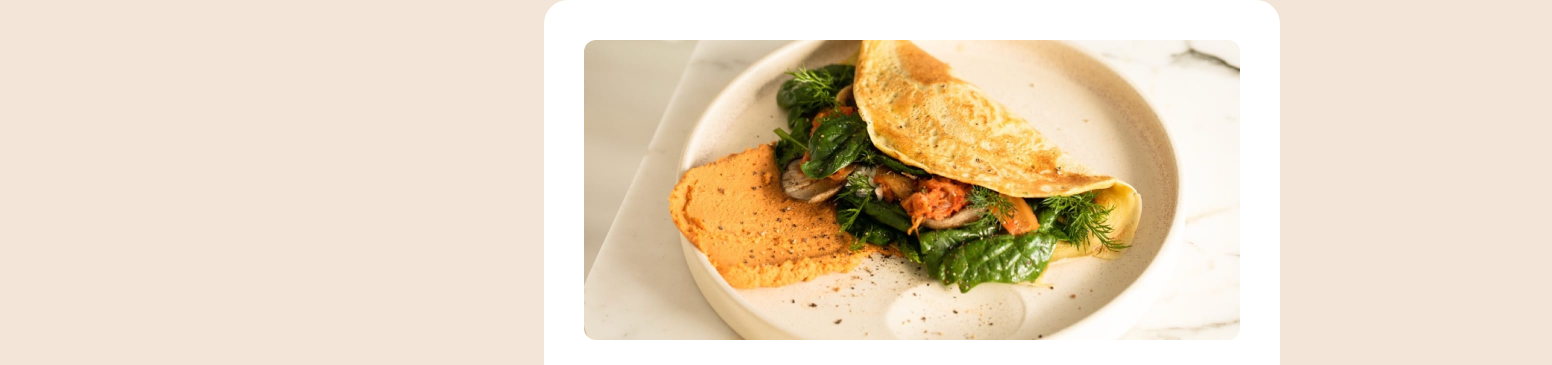
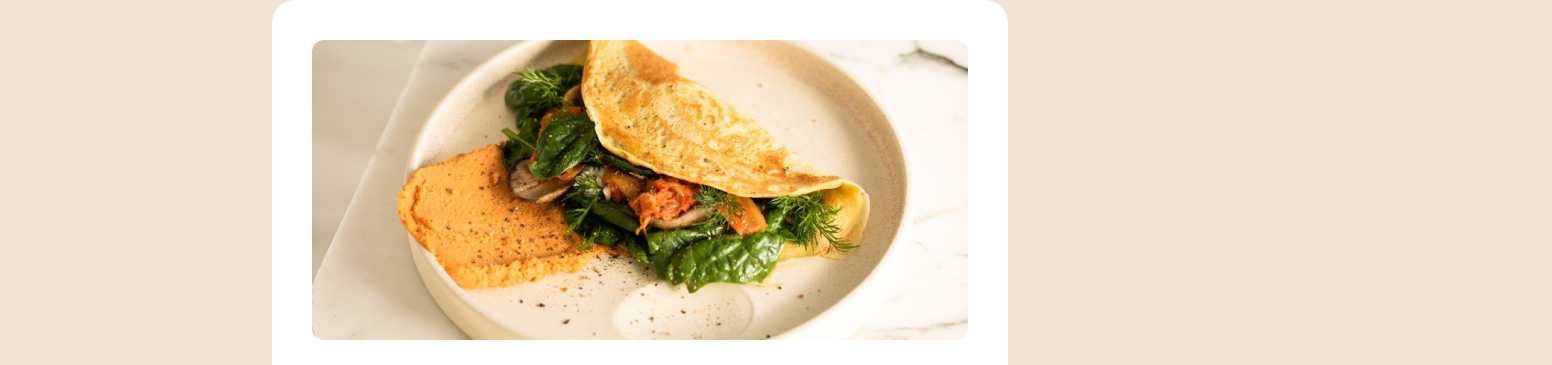
Before and after one commit to Capt-Rong/frontend-recipe, a plain HTML site: page index.html in a window 1280 px wide. Shown: the top 365 px of the page, 1552 px wide, since content can reach past the window. Drawn offline with Linux system fonts and the light colour scheme.

Commit message:
remove wrapper

```diff
--- a/index.html
+++ b/index.html
@@ -9,7 +9,6 @@
     <title>Recipe</title>
 </head>
 <body>
-    <div class="wrapper">
     <main class="global-container" role="main">
         <article class="recipe-card">
             <img src="./assets/images/image-omelette.jpeg" alt="Omelette with vegetables" class="recipe-image">
@@ -76,6 +75,5 @@
             </div>
         </article>
     </main>
-    </div>
 </body>
 </html>
--- a/rwd.css
+++ b/rwd.css
@@ -1,10 +1,3 @@
-/* RWD */
-.wrapper {
-  max-width: 736px;
-  width: 100%;
-  margin: 0 auto;
-}
-
 /* tablet */
 
 @media (max-width: 768px) {
```
Lines whose indentation alone changed are shown as unchanged.
